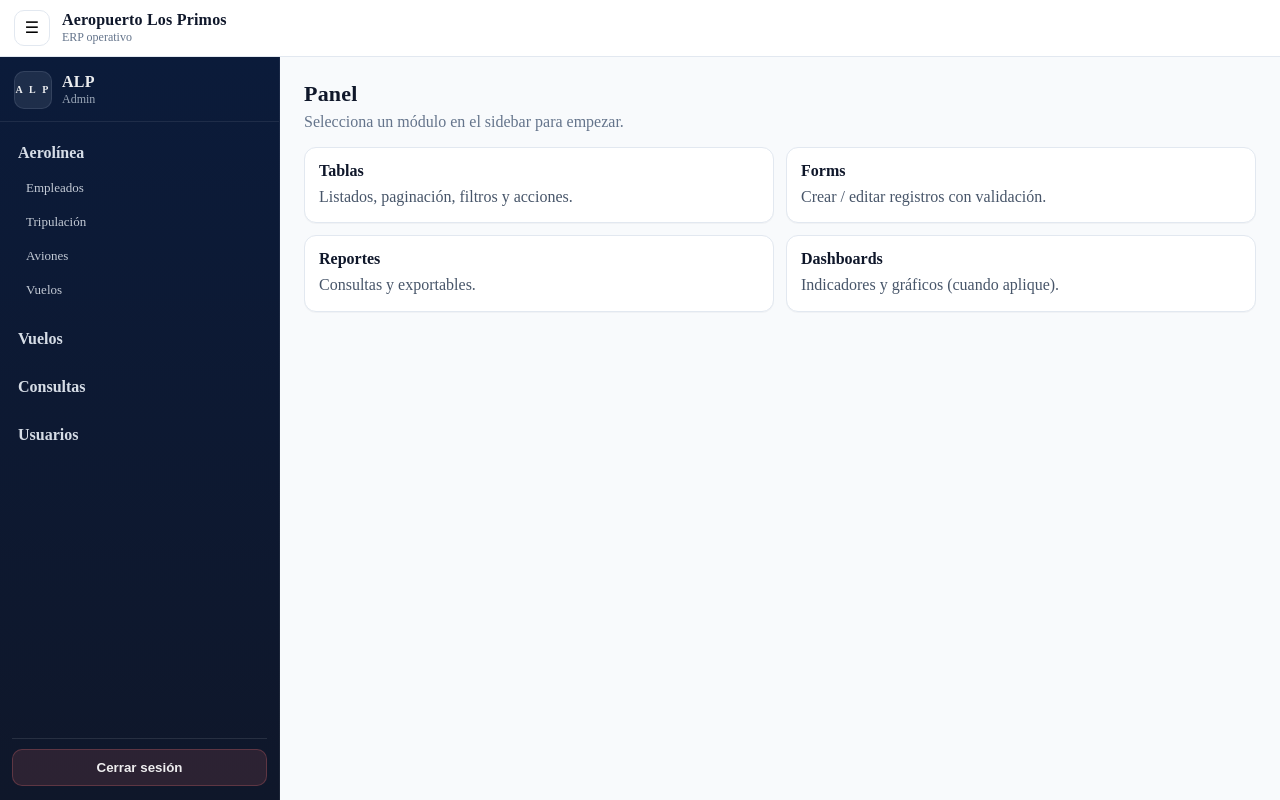
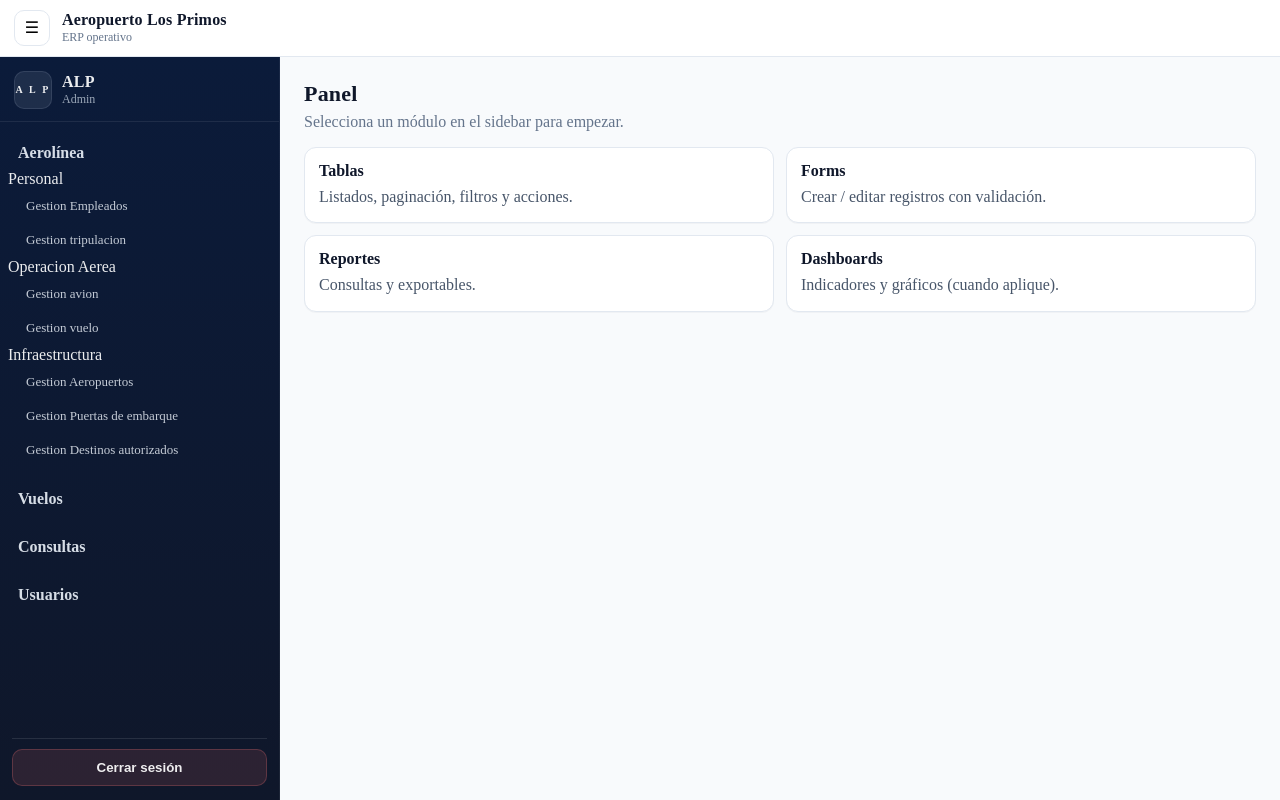
Before and after one commit to theduckboy59/aeropuerto-frontend, an Angular app: page /menu in a window 1280 px wide. Built offline with nearby package versions, Linux system fonts and the light colour scheme.

Commit message:
fix: tripulacion ready nuevo dash

```diff
--- a/src/app/pages/menu/menu.component.html
+++ b/src/app/pages/menu/menu.component.html
@@ -23,29 +23,39 @@
       <nav class="nav" aria-label="Módulos">
         <details class="group" open>
           <summary class="group-title">Aerolínea</summary>
-          <a class="nav-item" routerLink="/menu/aerolinea/empleados" routerLinkActive="active">Empleados</a>
-          <a class="nav-item" routerLink="/menu/aerolinea/tripulacion" routerLinkActive="active">Tripulación</a>
-          <a class="nav-item" routerLink="/menu/aerolinea/aviones" routerLinkActive="active">Aviones</a>
-          <a class="nav-item" routerLink="/menu/aerolinea/vuelos" routerLinkActive="active">Vuelos</a>
+          <div class="nav-subtitle">Personal</div>
+          <a class="nav-item" routerLink="/menu/aerolinea/empleados" routerLinkActive="active">Gestion Empleados</a>
+          <a class="nav-item" routerLink="/menu/aerolinea/tripulacion" routerLinkActive="active">Gestion tripulacion</a>
+
+          <div class="nav-subtitle">Operacion Aerea</div>
+          <a class="nav-item" routerLink="/menu/aerolinea/aviones" routerLinkActive="active">Gestion avion</a>
+          <a class="nav-item" routerLink="/menu/aerolinea/vuelos" routerLinkActive="active">Gestion vuelo</a>
+
+          <div class="nav-subtitle">Infraestructura</div>
+          <div class="nav-item">Gestion Aeropuertos</div>
+          <div class="nav-item">Gestion Puertas de embarque</div>
+          <div class="nav-item">Gestion Destinos autorizados</div>
         </details>
 
         <details class="group">
           <summary class="group-title">Vuelos</summary>
-          <a class="nav-item" routerLink="/menu/vuelos/reservar" routerLinkActive="active">Reservar</a>
-          <a class="nav-item" routerLink="/menu/vuelos/abordaje" routerLinkActive="active">Abordaje</a>
+          <a class="nav-item" routerLink="/menu/vuelos/reservar" routerLinkActive="active">Gestion Reservar vuelo</a>
+          <a class="nav-item" routerLink="/menu/vuelos/abordaje" routerLinkActive="active">Gestion Abordaje</a>
         </details>
 
         <details class="group">
           <summary class="group-title">Consultas</summary>
-          <a class="nav-item" routerLink="/menu/consultas/vuelos" routerLinkActive="active">Vuelos</a>
-          <a class="nav-item" routerLink="/menu/consultas/equipaje" routerLinkActive="active">Equipaje</a>
-          <a class="nav-item" routerLink="/menu/consultas/pasajeros" routerLinkActive="active">Pasajeros</a>
+          <a class="nav-item" routerLink="/menu/consultas/vuelos" routerLinkActive="active">Consulta vuelos</a>
+          <div class="nav-item">Reporte pasajeros</div>
+          <a class="nav-item" routerLink="/menu/consultas/equipaje" routerLinkActive="active">Reporte equipaje</a>
+          <div class="nav-item">Reporte aviones</div>
+          <div class="nav-item">Reporte aerolineas</div>
+          <div class="nav-item">Reporte destinos autorizados</div>
         </details>
 
         <details class="group">
           <summary class="group-title">Usuarios</summary>
-          <a class="nav-item" routerLink="/menu/usuarios/registro" routerLinkActive="active">Registro</a>
-          <a class="nav-item" routerLink="/menu/usuarios/login" routerLinkActive="active">Login</a>
+          <a class="nav-item" routerLink="/menu/usuarios/registro" routerLinkActive="active">Registro pasajero</a>
         </details>
       </nav>
 
```
